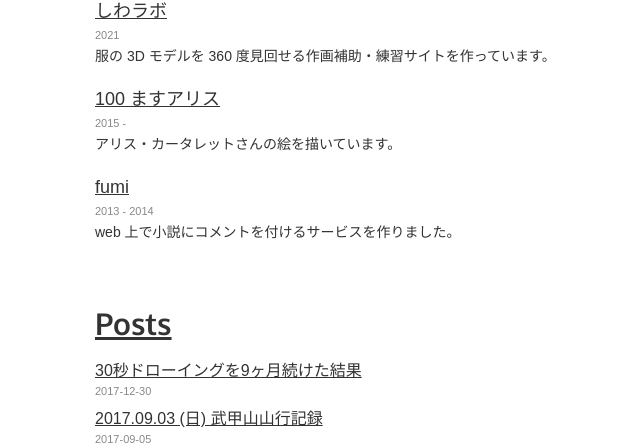
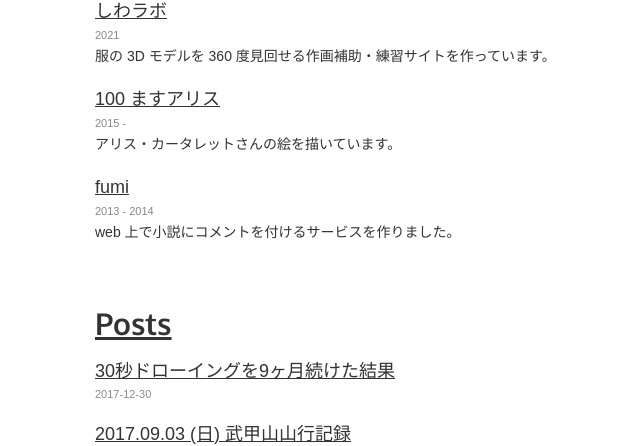
Before and after one commit to arcturu/arcturu.github.io, a plain HTML site: page index.html in a window 1280 px wide. Shown: the part 509-955 px from the top of the page, without its empty margins (65-705 px from the left). Drawn offline with Linux system fonts and the light colour scheme.

Commit message:
Minor style update

```diff
--- a/style/style.css
+++ b/style/style.css
@@ -90,7 +90,8 @@ hr {
 
 .posts li {
   margin: 0;
-  margin-bottom: 10px;
+  margin-bottom: 20px;
+  font-size: 1.8rem;
   line-height: 1.2;
 }
 
```
